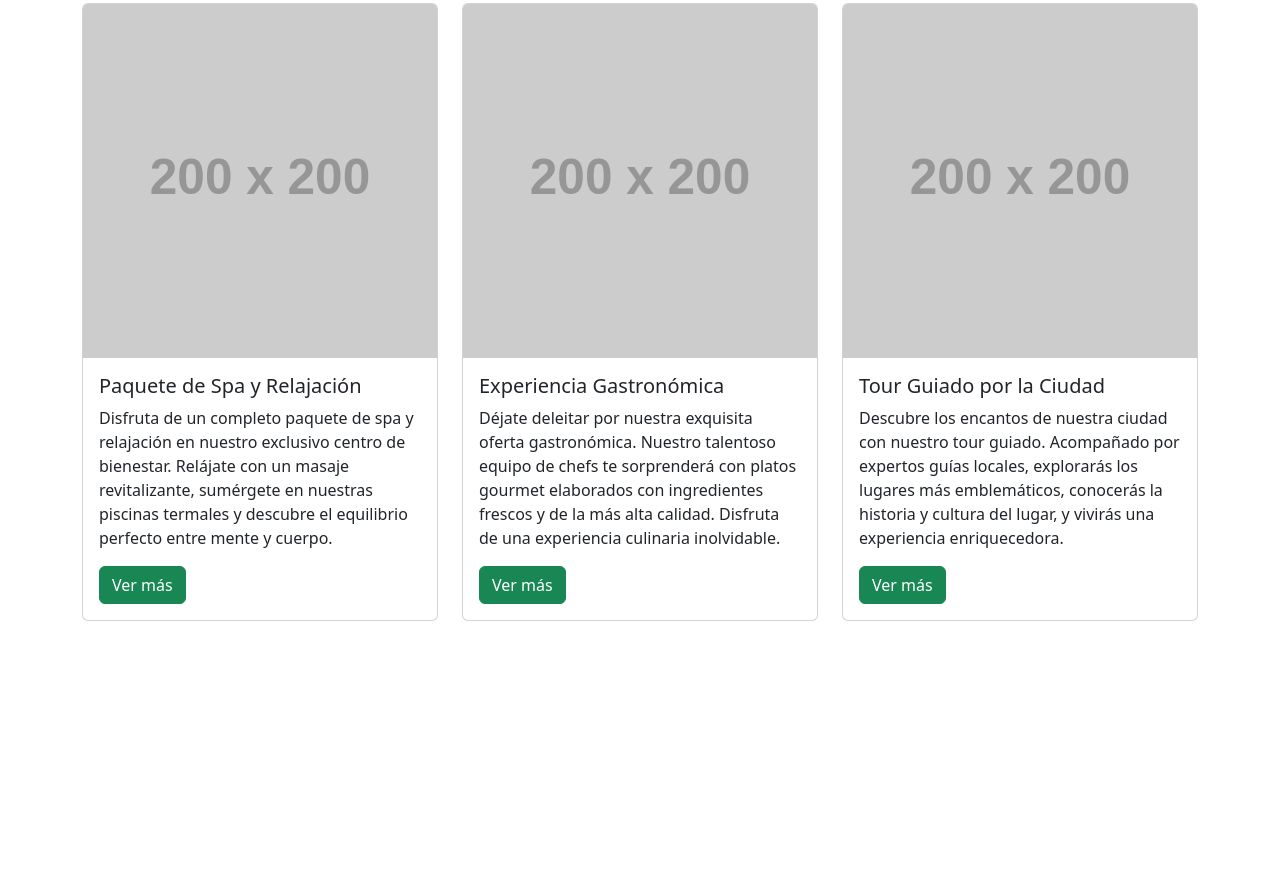
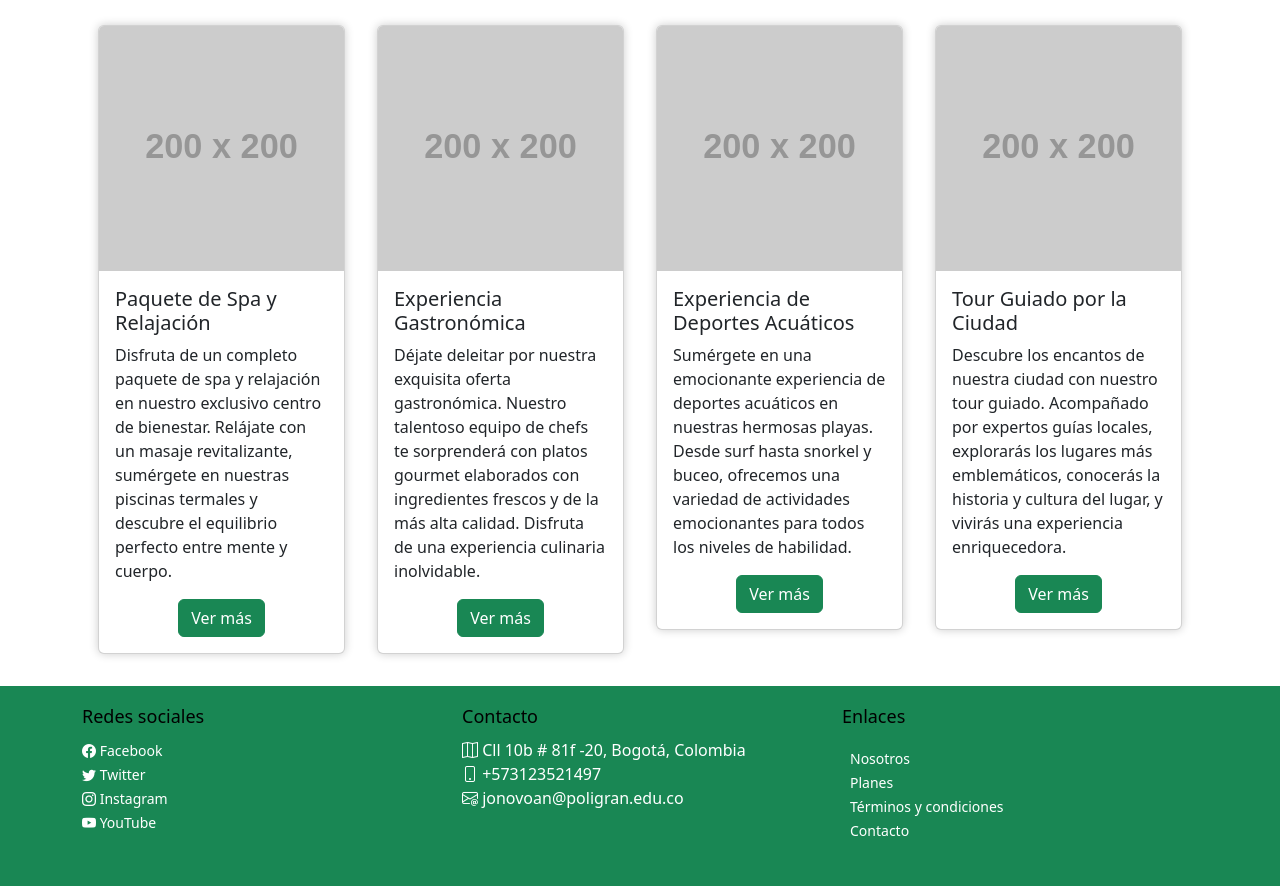
Before and after one commit to joseluisn26-code/eter-hotel, a website: page index.html in a window 1280 px wide. Shown: the part 449-1335 px from the top of the page. Before the commit the page ends 1094 px from the top, so only its background shows below. Drawn offline with nearby package versions, Linux system fonts and the light colour scheme; placeholder pictures from the web are drawn by us.

Commit message:
include css

```diff
--- /dev/null
+++ b/css/style.css
@@ -0,0 +1,41 @@
+.jumbotron:hover p {
+  color: #0e0d0d;
+  font-size: 24px;
+}
+
+.card {
+  transition: transform 0.3s ease;
+  box-shadow: 0 0 10px rgba(0, 0, 0, 0.2);
+}
+
+.card:hover {
+  transform: scale(1.1);
+  box-shadow: 0 0 20px rgba(0, 0, 0, 0.4);
+}
+
+.footer {
+  padding: 20px 0;
+  color: #fff;
+}
+
+.footer h4 {
+  color: black;
+  font-size: 18px;
+  margin-bottom: 10px;
+}
+
+.footer a {
+  text-decoration: none;
+  color: #fff;
+  font-size: 14px;
+  transition: font-size 0.3s;
+}
+
+.footer a:hover {
+  color: #ccc;
+  font-size: 16px;
+}
+
+.footer a:active {
+  color: #e91e63; /* Color para presionado */
+}
--- a/index.html
+++ b/index.html
@@ -7,10 +7,15 @@
       href="node_modules/bootstrap/dist/css/bootstrap.min.css"
       rel="stylesheet"
     />
-    <title>Guia hoteles</title>
+    <link
+      href="node_modules/bootstrap-icons/font/bootstrap-icons.css"
+      rel="stylesheet"
+    />
+
+    <link rel="stylesheet" href="css/style.css" />
+    <title>Éter Hotel</title>
   </head>
   <body>
-
     <div
       class="jumbotron jumbotron-fluid p-5 mb-4 bg-success text-white d-flex justify-content-center align-items-center"
     >
@@ -47,8 +52,10 @@
             sea inolvidable.
           </p>
         </div>
-        <div class="col-sm-4">
-          <div class="card mb-4">
+      </div>
+      <div class="d-flex flex-wrap">
+        <div class="col-sm-3 mb-3 p-3">
+          <div class="card">
             <img
               src="https://via.placeholder.com/200x200"
               class="card-img-top"
@@ -62,12 +69,14 @@
                 revitalizante, sumérgete en nuestras piscinas termales y
                 descubre el equilibrio perfecto entre mente y cuerpo.
               </p>
-              <a href="#" class="btn btn-success">Ver más</a>
+              <div class="d-flex justify-content-center">
+                <a href="#" class="btn btn-success ">Ver más</a>
+              </div>
             </div>
           </div>
         </div>
-        <div class="col-sm-4">
-          <div class="card mb-4">
+        <div class="col-sm-3 mb-3 p-3">
+          <div class="card">
             <img
               src="https://via.placeholder.com/200x200"
               class="card-img-top"
@@ -81,12 +90,35 @@
                 gourmet elaborados con ingredientes frescos y de la más alta
                 calidad. Disfruta de una experiencia culinaria inolvidable.
               </p>
-              <a href="#" class="btn btn-success">Ver más</a>
+              <div class="d-flex justify-content-center">
+                <a href="#" class="btn btn-success ">Ver más</a>
+              </div>
             </div>
           </div>
         </div>
-        <div class="col-sm-4">
-          <div class="card mb-4">
+        <div class="col-sm-3 mb-3 p-3">
+          <div class="card">
+            <img
+              src="https://via.placeholder.com/200x200"
+              class="card-img-top"
+              alt="Producto 3"
+            />
+            <div class="card-body">
+              <h5 class="card-title">Experiencia de Deportes Acuáticos</h5>
+              <p class="card-text">
+                Sumérgete en una emocionante experiencia de deportes acuáticos
+                en nuestras hermosas playas. Desde surf hasta snorkel y buceo,
+                ofrecemos una variedad de actividades emocionantes para todos
+                los niveles de habilidad.
+              </p>
+              <div class="d-flex justify-content-center">
+                <a href="#" class="btn btn-success ">Ver más</a>
+              </div>
+            </div>
+          </div>
+        </div>
+        <div class="col-sm-3 mb-3 p-3">
+          <div class="card">
             <img
               src="https://via.placeholder.com/200x200"
               class="card-img-top"
@@ -100,12 +132,68 @@
                 más emblemáticos, conocerás la historia y cultura del lugar, y
                 vivirás una experiencia enriquecedora.
               </p>
-              <a href="#" class="btn btn-success">Ver más</a>
+              <div class="d-flex justify-content-center">
+                <a href="#" class="btn btn-success ">Ver más</a>
+              </div>
             </div>
           </div>
         </div>
       </div>
     </div>
+    <footer class="footer bg-success">
+      <div class="container">
+        <div class="row">
+          <div class="col-sm-4 d-flex flex-column">
+            <h4>Redes sociales</h4>
+            <ul class="list-unstyled">
+              <li>
+                <a href="https://www.facebook.com/" target="_blank">
+                    <i class="bi bi-facebook"></i>
+                  Facebook
+                </a>
+              </li>
+              <li>
+                <a href="https://www.twitter.com/" target="_blank">
+                  <i class="bi bi-twitter"></i>
+                  Twitter
+                </a>
+              </li>
+              <li>
+                <a href="https://www.instagram.com/" target="_blank">
+                  <i class="bi bi-instagram"></i>
+                  Instagram
+                </a>
+              </li>
+              <li>
+                <a href="https://www.youtube.com/" target="_blank">
+                  <i class="bi bi-youtube"></i>
+                  YouTube
+                </a>
+              </li>
+            </ul>
+          </div>
+          <div class="col-sm-4">
+            <h4>Contacto</h4>
+            <address>
+                <i class="bi bi-map"></i> Cll 10b # 81f -20, Bogotá, Colombia
+              <br />
+              <i class="bi bi-phone"></i> +573123521497
+              <br />
+              <i class="bi bi-envelope-at"></i> jonovoan@poligran.edu.co
+            </address>
+          </div>
+          <div class="col-sm-4 d-flex align-items-start flex-column">
+            <h4>Enlaces</h4>
+            <ul class="list-unstyled mt-auto p-2">
+              <li><a href="#">Nosotros</a></li>
+              <li><a href="#">Planes</a></li>
+              <li><a href="#">Términos y condiciones</a></li>
+              <li><a href="#">Contacto</a></li>
+            </ul>
+          </div>
+        </div>
+      </div>
+    </footer>
 
     <script src="node_modules/bootstrap/dist/js/bootstrap.min.js"></script>
   </body>
--- a/package.json
+++ b/package.json
@@ -21,6 +21,7 @@
     "lite-server": "^2.6.1"
   },
   "dependencies": {
-    "bootstrap": "^5.3.0"
+    "bootstrap": "^5.3.0",
+    "bootstrap-icons": "^1.10.5"
   }
 }
```
Also changed, not shown: 1 other file.
